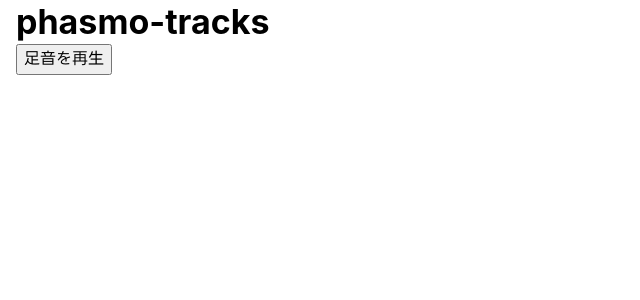
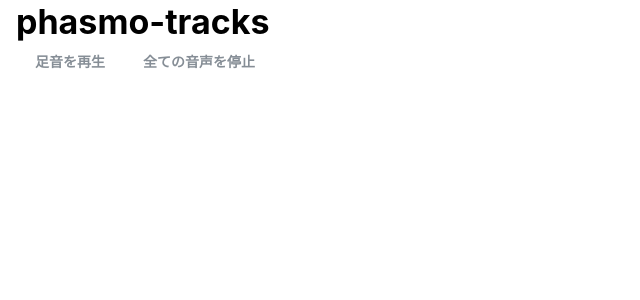
Before and after one commit to RuiOkazaki/phasmo-tracks, a Next.js app: page / in a window 1280 px wide. Shown: the top 300 px of the page, without its empty margins (0-640 px from the left). Built offline with nearby package versions, Linux system fonts and the light colour scheme; a web font is replaced by a local one.

Commit message:
feat: add button to play footsteps and stop all sounds

```diff
--- a/src/app/(base)/page.tsx
+++ b/src/app/(base)/page.tsx
@@ -1,19 +1,36 @@
 'use client';
 
-import { Title } from '@mantine/core';
+import { Button, Title } from '@mantine/core';
 import { NextPage } from 'next';
 
 const page: NextPage = () => {
-  // public/sounds/footsteps.mp3を再生する関数
-  const playFootsteps = () => {
-    const audio = new Audio('/sounds/footsteps.mp3');
-    audio.play();
+  let intervalId: NodeJS.Timeout;
+
+  // bpmを引数にして、実際の間隔を計算する関数
+  const calcInterval = (bpm: number): number => {
+    const interval = (60 / bpm) * 1000;
+    return interval;
+  };
+
+  // 特定の間隔で足音を再生する関数
+  const playFootsteps = (bpm: number) => {
+    const interval = calcInterval(bpm);
+    intervalId = setInterval(() => {
+      const footsteps = new Audio('/sounds/footsteps.mp3');
+      footsteps.play();
+    }, interval);
+  };
+
+  // 全ての音声を停止する関数
+  const stopAllSounds = () => {
+    clearInterval(intervalId);
   };
 
   return (
     <>
       <Title>phasmo-tracks</Title>
-      <button onClick={playFootsteps}>足音を再生</button>
+      <Button onClick={() => playFootsteps(115)}>足音を再生</Button>
+      <Button onClick={stopAllSounds}>全ての音声を停止</Button>
     </>
   );
 };
```
